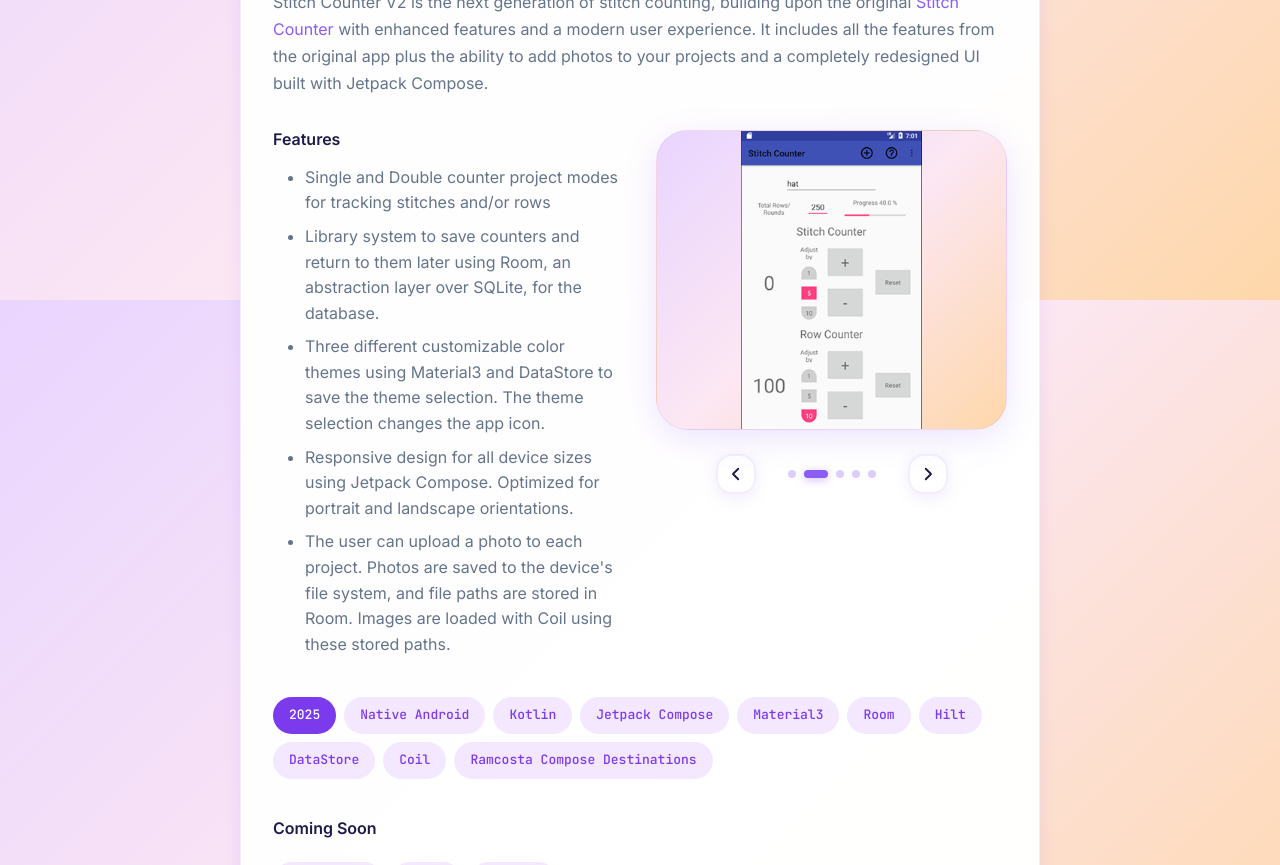
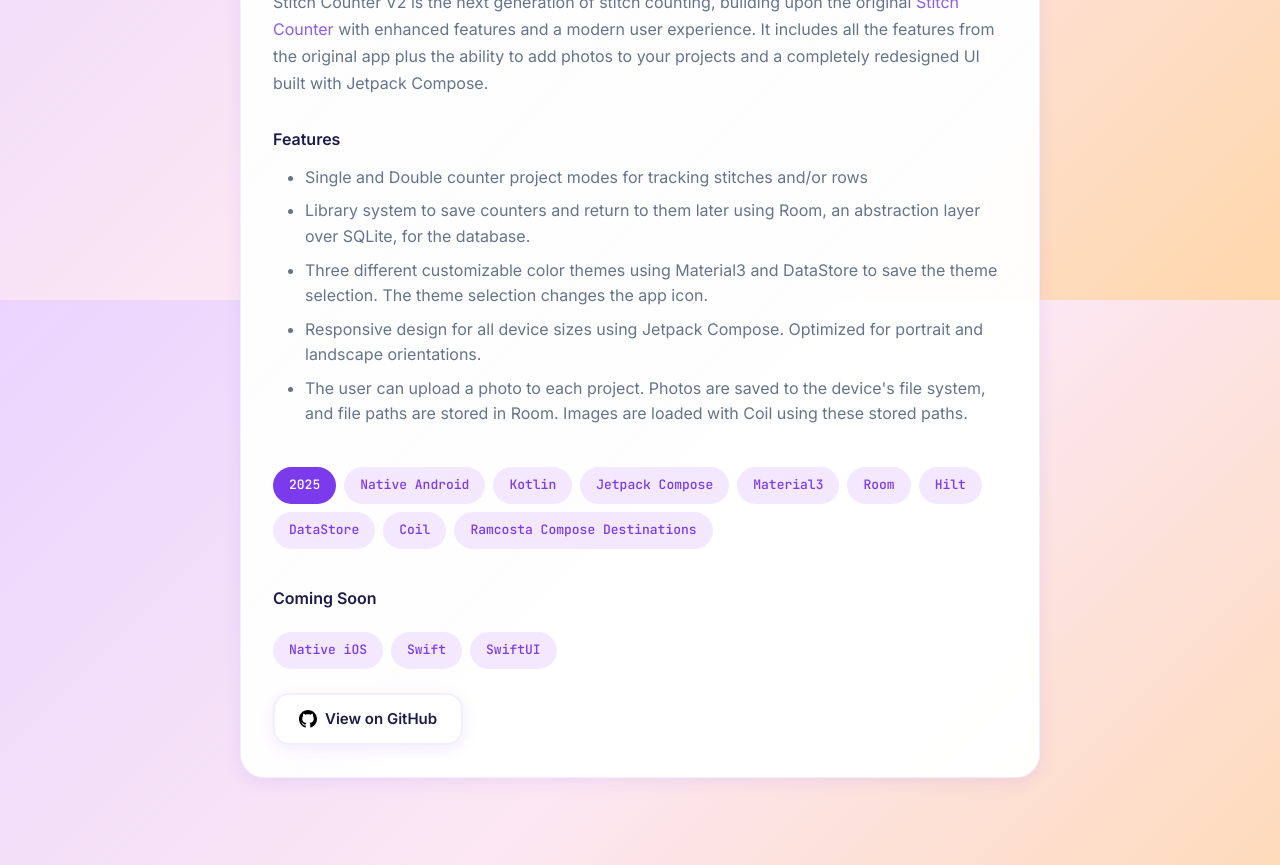
Before and after one commit to annaharri89/portfolio, a React (Vite) app: page /stitch-counter-v2 in a window 1280 px wide. Shown: the part 500-1365 px from the top of the page. Built offline with nearby package versions, Linux system fonts and the light colour scheme; no server answers; the HTML template or start-up script is replaced by a standard one.

Commit message:
commented out the image carousel for now until I can collect the gifs of the stitch counter v2 functionality

```diff
--- a/src/pages/StitchTracker.tsx
+++ b/src/pages/StitchTracker.tsx
@@ -1,8 +1,8 @@
 import { Link } from 'react-router-dom'
 import Hero from '../components/Hero'
-import ImageCarousel from '../components/ImageCarousel'
+// import ImageCarousel from '../components/ImageCarousel'
 import GithubIcon from '../components/icons/GithubIcon'
-import { STITCH_COUNTER_SLIDES } from '../constants/projects'
+// import { STITCH_COUNTER_SLIDES } from '../constants/projects'
 import { ROUTES } from '../constants/routes'
 
 export default function StitchTracker() {
@@ -32,7 +32,8 @@ export default function StitchTracker() {
                   Stitch Counter V2 is the next generation of stitch counting, building upon the original <Link to={ROUTES.STITCH_COUNTER} className="text-blue-600 hover:text-blue-800 underline">Stitch Counter</Link> with enhanced features and a modern user experience. It includes all the features from the original app plus the ability to add photos to your projects and a completely redesigned UI built with Jetpack Compose.
                 </p>
               </div>
-              <div className="grid grid-cols-1 md:grid-cols-2 gap-8 mb-8">
+              {/* Change md:grid-cols-1 back to md:grid-cols-2 when uncommenting carousel */}
+              <div className="grid grid-cols-1 md:grid-cols-1 gap-8 mb-8">
                 <div>
                   <h4>Features</h4>
                   <ul className="list-disc list-inside space-y-2 text-neutral-700">
@@ -43,9 +44,9 @@ export default function StitchTracker() {
                     <li>The user can upload a photo to each project. Photos are saved to the device's file system, and file paths are stored in Room. Images are loaded with Coil using these stored paths.</li>
                   </ul>
                 </div>
-                <div>
+                {/* <div>
                   <ImageCarousel slides={STITCH_COUNTER_SLIDES} />
-                </div>
+                </div> */}
               </div>
               <div className="project-tags">
                 <span className="year-chip">2025</span>
```
